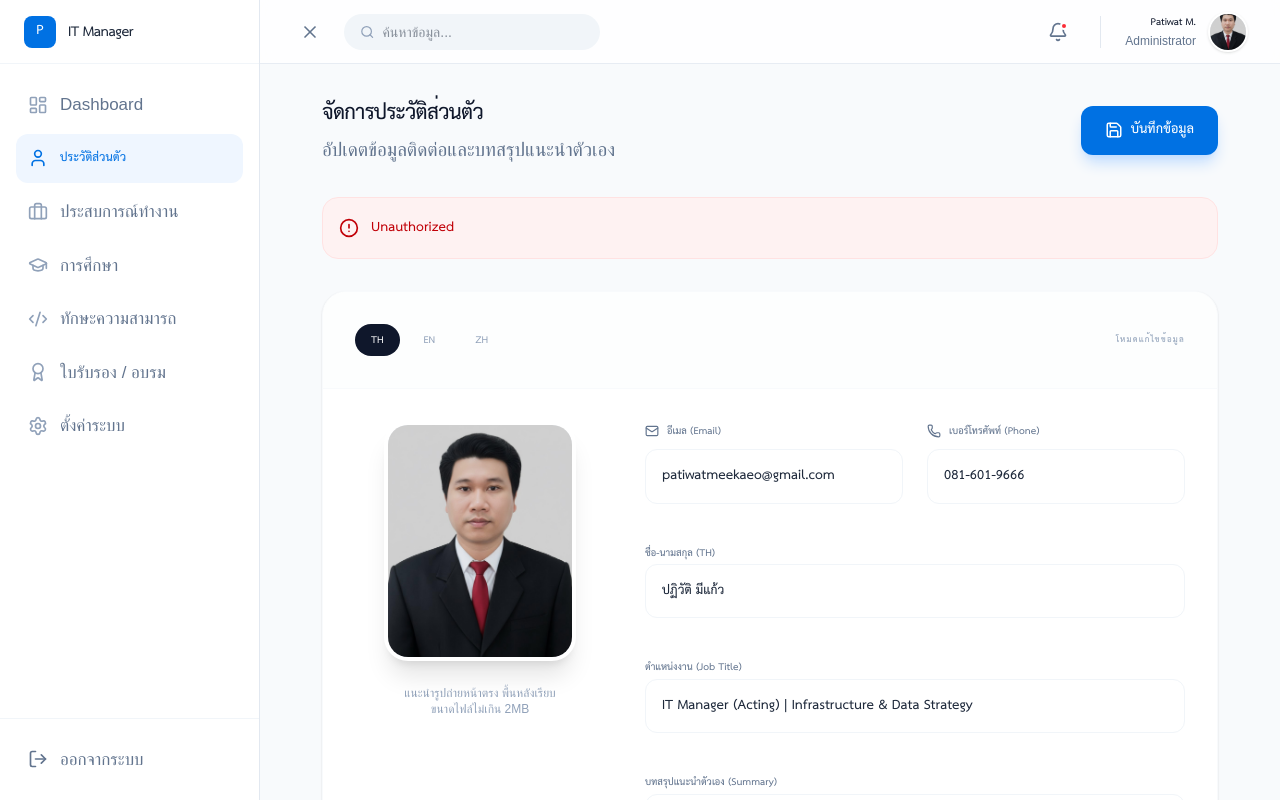
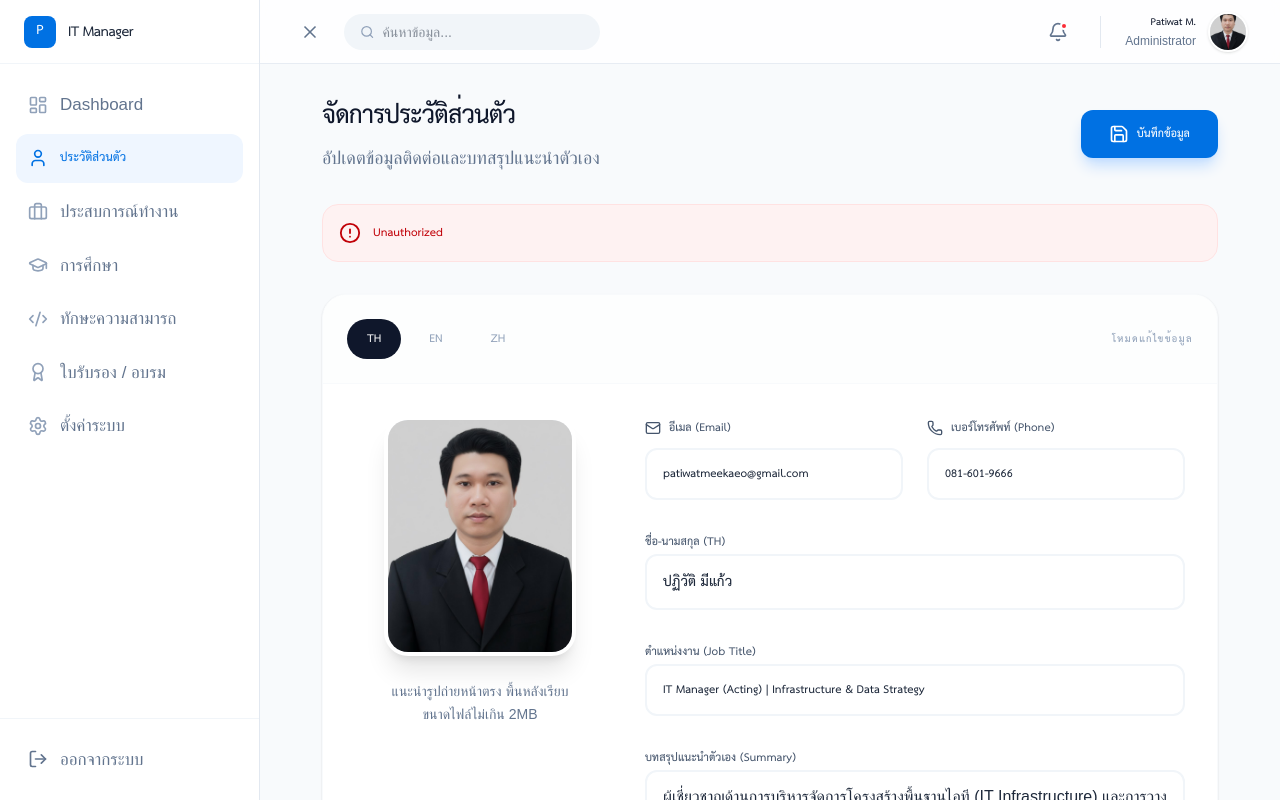
Before and after one commit to ariff2006/resume-next, a Next.js app: page /admin/profile in a window 1280 px wide. Both pictures are taken after a click on the button "บันทึกข้อมูล". Built offline with nearby package versions, Linux system fonts and the light colour scheme; no server answers; the database is empty; a web font is replaced by a local one.

Commit message:
Increase admin profile font size for readability

```diff
--- a/src/app/admin/profile/page.tsx
+++ b/src/app/admin/profile/page.tsx
@@ -1,5 +1,4 @@
 'use client';
-
 import React, { useState, useEffect } from 'react';
 import { ResumeData } from '@/types/resume';
 import {
@@ -13,9 +12,7 @@ import {
   AlertCircle
 } from 'lucide-react';
 import { cn } from '@/lib/utils';
-
 type Language = 'th' | 'en' | 'zh';
-
 export default function ProfileAdmin() {
   const [data, setData] = useState<ResumeData | null>(null);
   const [loading, setLoading] = useState(true);
@@ -23,7 +20,6 @@ export default function ProfileAdmin() {
   const [message, setMessage] = useState<{ text: string, type: 'success' | 'error' } | null>(null);
   const [activeLang, setActiveLang] = useState<Language>('th');
   const [uploading, setUploading] = useState(false);
-
   useEffect(() => {
     fetch('/api/resume')
       .then(res => res.json())
@@ -32,7 +28,6 @@ export default function ProfileAdmin() {
         setLoading(false);
       });
   }, []);
-
   const handleSave = async () => {
     if (!data) return;
     setSaving(true);
@@ -42,14 +37,12 @@ export default function ProfileAdmin() {
         headers: { 'Content-Type': 'application/json' },
         body: JSON.stringify(data)
       });
-
       let result;
       try {
         result = await res.json();
       } catch (e) {
         result = { error: 'Invalid JSON response from server' };
       }
-
       if (res.ok) {
         setMessage({ text: 'บันทึกข้อมูลสำเร็จ', type: 'success' });
         setTimeout(() => setMessage(null), 3000);
@@ -62,16 +55,13 @@ export default function ProfileAdmin() {
     }
     setSaving(false);
   };
-
   const handleFileUpload = async (e: React.ChangeEvent<HTMLInputElement>) => {
     const file = e.target.files?.[0];
     if (!file) return;
-
     setUploading(true);
     const formData = new FormData();
     formData.append('file', file);
     formData.append('type', 'photos');
-
     try {
       const res = await fetch('/api/upload', {
         method: 'POST',
@@ -100,11 +90,9 @@ export default function ProfileAdmin() {
       setUploading(false);
     }
   };
-
   const updateField = (field: string, value: string, isTranslatable = false) => {
     setData(prev => {
       if (!prev) return prev;
-
       const newData = { ...prev };
       if (isTranslatable) {
         newData.personal = {
@@ -126,60 +114,54 @@ export default function ProfileAdmin() {
       return newData;
     });
   };
-
   if (loading) return (
     <div className="flex items-center justify-center h-64">
-      <Loader2 className="w-8 h-8 text-primary-blue animate-spin" />
+      <Loader2 className="w-10 h-10 text-primary-blue animate-spin" />
     </div>
   );
-
-  if (!data) return <div>Error loading data</div>;
-
+  if (!data) return <div className="text-lg">Error loading data</div>;
   // Helper to get image source
   const getImageSrc = (path: string = '') => {
     if (!path) return 'https://ui-avatars.com/api/?name=User&size=200';
     if (path.startsWith('http')) return path;
     return `/${path}`;
   };
-
   return (
-    <div className="max-w-4xl mx-auto space-y-8 animate-in fade-in slide-in-from-bottom-4 duration-500">
+    <div className="max-w-4xl mx-auto space-y-8 animate-in fade-in slide-in-from-bottom-4 duration-500 text-base">
       {/* Header */}
       <div className="flex flex-col md:flex-row md:items-center justify-between gap-4">
         <div>
-          <h1 className="text-3xl font-bold text-slate-900 tracking-tight">จัดการประวัติส่วนตัว</h1>
-          <p className="text-slate-500 mt-1">อัปเดตข้อมูลติดต่อและบทสรุปแนะนำตัวเอง</p>
+          <h1 className="text-4xl font-bold text-slate-900 tracking-tight">จัดการประวัติส่วนตัว</h1>
+          <p className="text-slate-500 mt-2 text-lg">อัปเดตข้อมูลติดต่อและบทสรุปแนะนำตัวเอง</p>
         </div>
         <button
           onClick={handleSave}
           disabled={saving}
-          className="bg-primary-blue text-white px-6 py-2.5 rounded-xl shadow-lg shadow-blue-200 font-bold hover:bg-blue-600 transition-all flex items-center gap-2 disabled:opacity-50"
+          className="bg-primary-blue text-white px-7 py-3 rounded-xl shadow-lg shadow-blue-200 font-bold text-base hover:bg-blue-600 transition-all flex items-center gap-2 disabled:opacity-50"
         >
-          {saving ? <Loader2 size={18} className="animate-spin" /> : <Save size={18} />}
+          {saving ? <Loader2 size={20} className="animate-spin" /> : <Save size={20} />}
           บันทึกข้อมูล
         </button>
       </div>
-
       {message && (
         <div className={cn(
-          "p-4 rounded-2xl flex items-center gap-3 animate-in zoom-in duration-300",
+          "p-4 rounded-2xl flex items-center gap-3 animate-in zoom-in duration-300 text-base",
           message.type === 'success' ? "bg-green-50 text-green-700 border border-green-100" : "bg-red-50 text-red-700 border border-red-100"
         )}>
-          {message.type === 'success' ? <CheckCircle2 size={20} /> : <AlertCircle size={20} />}
+          {message.type === 'success' ? <CheckCircle2 size={22} /> : <AlertCircle size={22} />}
           <span className="font-bold">{message.text}</span>
         </div>
       )}
-
       {/* Main Form */}
       <div className="bg-white rounded-3xl card-shadow border border-slate-50 overflow-hidden">
-        <div className="p-8 border-b border-slate-50 flex items-center justify-between bg-slate-50/30">
+        <div className="p-6 border-b border-slate-50 flex items-center justify-between bg-slate-50/30">
           <div className="flex gap-2">
             {(['th', 'en', 'zh'] as const).map(lang => (
               <button
                 key={lang}
                 onClick={() => setActiveLang(lang)}
                 className={cn(
-                  "px-4 py-1.5 rounded-full text-sm font-bold transition-all uppercase",
+                  "px-5 py-2 rounded-full text-base font-bold transition-all uppercase",
                   activeLang === lang ? "bg-slate-900 text-white" : "text-slate-400 hover:text-slate-600"
                 )}
               >
@@ -187,9 +169,8 @@ export default function ProfileAdmin() {
               </button>
             ))}
           </div>
-          <span className="text-xs font-bold text-slate-400 uppercase tracking-widest">โหมดแก้ไขข้อมูล</span>
+          <span className="text-sm font-bold text-slate-400 uppercase tracking-widest">โหมดแก้ไขข้อมูล</span>
         </div>
-
         <div className="p-8 grid grid-cols-1 md:grid-cols-12 gap-10">
           {/* Photo Section */}
           <div className="md:col-span-4 flex flex-col items-center gap-6">
@@ -203,68 +184,64 @@ export default function ProfileAdmin() {
               </div>
               <label className="absolute inset-0 bg-black/40 opacity-0 group-hover:opacity-100 transition-opacity duration-300 flex items-center justify-center rounded-3xl cursor-pointer">
                 <div className="bg-white/20 backdrop-blur-md p-3 rounded-2xl text-white">
-                  {uploading ? <Loader2 size={24} className="animate-spin" /> : <Camera size={24} />}
+                  {uploading ? <Loader2 size={26} className="animate-spin" /> : <Camera size={26} />}
                 </div>
                 <input type="file" className="hidden" accept="image/*" onChange={handleFileUpload} />
               </label>
             </div>
-            <p className="text-xs text-slate-400 text-center">แนะนำรูปถ่ายหน้าตรง พื้นหลังเรียบ<br />ขนาดไฟล์ไม่เกิน 2MB</p>
+            <p className="text-sm text-slate-500 text-center leading-relaxed">แนะนำรูปถ่ายหน้าตรง พื้นหลังเรียบ<br />ขนาดไฟล์ไม่เกิน 2MB</p>
           </div>
-
           {/* Form Fields */}
-          <div className="md:col-span-8 space-y-8">
+          <div className="md:col-span-8 space-y-7">
             <div className="grid grid-cols-1 sm:grid-cols-2 gap-6">
               <div className="space-y-2">
-                <label className="text-sm font-bold text-slate-500 flex items-center gap-2">
-                  <Mail size={14} /> อีเมล (Email)
+                <label className="text-base font-bold text-slate-600 flex items-center gap-2">
+                  <Mail size={16} /> อีเมล (Email)
                 </label>
                 <input
                   type="email"
                   value={data.personal.email}
                   onChange={(e) => updateField('email', e.target.value)}
-                  className="w-full px-4 py-3 rounded-xl border border-slate-100 focus:border-primary-blue focus:ring-4 focus:ring-blue-50 outline-none transition-all font-semibold"
+                  className="w-full px-4 py-3 rounded-xl border-2 border-slate-100 focus:border-primary-blue focus:ring-4 focus:ring-blue-50 outline-none transition-all text-base font-semibold"
                 />
               </div>
               <div className="space-y-2">
-                <label className="text-sm font-bold text-slate-500 flex items-center gap-2">
-                  <Phone size={14} /> เบอร์โทรศัพท์ (Phone)
+                <label className="text-base font-bold text-slate-600 flex items-center gap-2">
+                  <Phone size={16} /> เบอร์โทรศัพท์ (Phone)
                 </label>
                 <input
                   type="text"
                   value={data.personal.phone}
                   onChange={(e) => updateField('phone', e.target.value)}
-                  className="w-full px-4 py-3 rounded-xl border border-slate-100 focus:border-primary-blue focus:ring-4 focus:ring-blue-50 outline-none transition-all font-semibold"
+                  className="w-full px-4 py-3 rounded-xl border-2 border-slate-100 focus:border-primary-blue focus:ring-4 focus:ring-blue-50 outline-none transition-all text-base font-semibold"
                 />
               </div>
             </div>
-
             <div className="space-y-2">
-              <label className="text-sm font-bold text-slate-500">ชื่อ-นามสกุล ({activeLang.toUpperCase()})</label>
+              <label className="text-base font-bold text-slate-600">ชื่อ-นามสกุล ({activeLang.toUpperCase()})</label>
               <input
                 type="text"
                 value={data.personal.translations[activeLang].name}
                 onChange={(e) => updateField('name', e.target.value, true)}
-                className="w-full px-4 py-3 rounded-xl border border-slate-100 focus:border-primary-blue focus:ring-4 focus:ring-blue-50 outline-none transition-all text-lg font-bold"
+                className="w-full px-4 py-3 rounded-xl border-2 border-slate-100 focus:border-primary-blue focus:ring-4 focus:ring-blue-50 outline-none transition-all text-xl font-bold"
               />
             </div>
-
             <div className="space-y-2">
-              <label className="text-sm font-bold text-slate-500">ตำแหน่งงาน (Job Title)</label>
+              <label className="text-base font-bold text-slate-600">ตำแหน่งงาน (Job Title)</label>
               <input
                 type="text"
                 value={data.personal.translations[activeLang].title}
                 onChange={(e) => updateField('title', e.target.value, true)}
-                className="w-full px-4 py-3 rounded-xl border border-slate-100 focus:border-primary-blue focus:ring-4 focus:ring-blue-50 outline-none transition-all font-semibold"
+                className="w-full px-4 py-3 rounded-xl border-2 border-slate-100 focus:border-primary-blue focus:ring-4 focus:ring-blue-50 outline-none transition-all text-base font-semibold"
               />
             </div>
-
             <div className="space-y-2">
-              <label className="text-sm font-bold text-slate-500">บทสรุปแนะนำตัวเอง (Summary)</label>
+              <label className="text-base font-bold text-slate-600">บทสรุปแนะนำตัวเอง (Summary)</label>
               <textarea
                 rows={8}
                 value={data.personal.translations[activeLang].summary}
                 onChange={(e) => updateField('summary', e.target.value, true)}
-                className="w-full px-4 py-3 rounded-xl border border-slate-100 focus:border-primary-blue focus:ring-4 focus:ring-blue-50 outline-none transition-all font-medium leading-relaxed"
+                className="w-full px-4 py-3 rounded-xl border-2 border-slate-100 focus:border-primary-blue focus:ring-4 focus:ring-blue-50 outline-none transition-all text-base font-medium leading-relaxed"
               />
             </div>
           </div>
```
